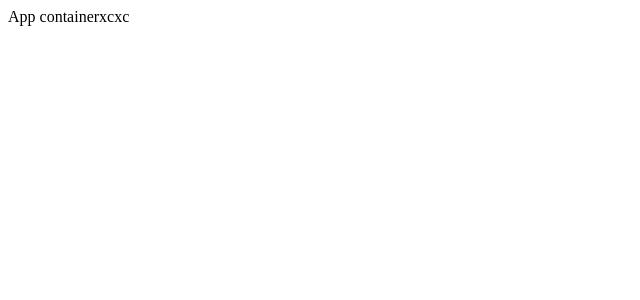
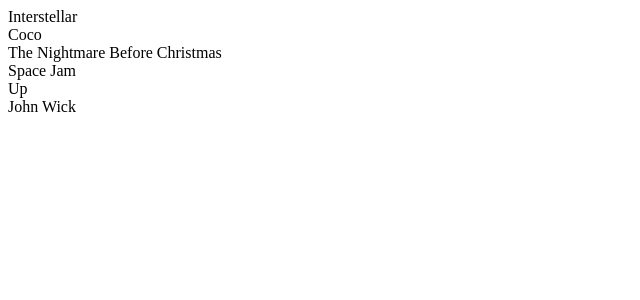
Before and after one commit to prajwol-prajapati/movie-list, a React app: page / in a window 1280 px wide. Shown: the top 300 px of the page, without its empty margins (0-640 px from the left). Built offline with nearby package versions, Linux system fonts and the light colour scheme.

Commit message:
Add movies.json file with list of some movies to be diplayed, use the movie list and display the title for now, update webpack config for absolute ruting

```diff
--- a/src/App.tsx
+++ b/src/App.tsx
@@ -1,8 +1,9 @@
 import React from 'react';
+import Movies from 'movies/views/movies.view';
 
 const App = (): JSX.Element => {
   return <>
-    App containerxcxc
+    <Movies />
   </>
 }
 
--- /dev/null
+++ b/src/movies/components/movie.tsx
@@ -0,0 +1,15 @@
+import { MovieInterface } from "movies/movies.type"
+
+import React from 'react';
+
+interface MoviePropsInterface {
+  movieInfo?: MovieInterface
+}
+
+const Movie: React.FC<MoviePropsInterface> = ({ movieInfo }): JSX.Element => {
+  return <div className="movie-container">
+    {movieInfo?.title}
+  </div>
+}
+
+export default Movie;
--- /dev/null
+++ b/src/movies/movies.json
@@ -0,0 +1,68 @@
+[
+  {
+    "id": 1,
+    "title": "Interstellar",
+    "genre": "Space Movie",
+    "description": "Lorem",
+    "poster": "https://in.bmscdn.com/iedb/movies/images/extra/vertical_logo/mobile/thumbnail/xxlarge/interstellar-et00019066-19-02-2021-02-25-12.jpg",
+    "director": {
+      "name": "Christopher Nolan",
+      "details": "Christopher Edward Nolan CBE (/ˈnoʊlən/; born 30 July 1970) is a British-American film director, producer, and screenwriter. His directorial efforts have grossed more than US$5 billion worldwide, garnered 36 Oscar nominations and 11 wins."
+    }
+  },
+  {
+    "id": 2,
+    "title": "Coco",
+    "genre": "Animated",
+    "description": "Lorem",
+    "poster": "https://upload.wikimedia.org/wikipedia/en/9/98/Coco_%282017_film%29_poster.jpg",
+    "director": {
+      "name": "Lee Unkrich",
+      "details": "Lee Edward Unkrich (born August 8, 1967) is an American director, film editor, screenwriter, and animator. He was a longtime member of the creative team at Pixar, where he started in 1994 as a film editor. He later began directing, first as co-director of Toy Story 2."
+    }
+  },
+  {
+    "id": 3,
+    "title": "The Nightmare Before Christmas",
+    "genre": "Stop Motion",
+    "description": "Jack Skellington, a being from Halloween Town, finds Christmas Town and is instantly enchanted. The situation becomes riveting when his obsession with Christmas leads him to abduct Santa Claus.",
+    "poster": "https://m.media-amazon.com/images/M/MV5BNWE4OTNiM2ItMjY4Ni00ZTViLWFiZmEtZGEyNGY2ZmNlMzIyXkEyXkFqcGdeQXVyMDU5NDcxNw@@._V1_FMjpg_UX1000_.jpg",
+    "director": {
+      "name": "Justin Roiland",
+      "details": "Mark Justin Roiland (born February 21, 1980)[2] is an American voice actor, animator, writer, producer, and director. He is best known as the co-creator of Adult Swim's Rick and Morty and its subsequent franchise"
+    }
+  },
+  {
+    "id": 4,
+    "title": "Space Jam",
+    "genre": "Live-Action",
+    "description": "After Michael Jordan’s retirement, he is abducted by Bugs Bunny from the Looney Tunes group and is asked to play a match to defeat the Nerdlucks, a criminal alien group led by Mister Swackhammer.",
+    "poster": "https://upload.wikimedia.org/wikipedia/en/1/14/Space_jam.jpg",
+    "director": {
+      "name": "Joe Pytka",
+      "details": "Joe Pytka (born November 4, 1938) is an American film, television, commercial and music video director born in Pittsburgh, Pennsylvania.[1][2] He holds the record for the most nominations for the Directors Guild of America Award for Outstanding Directing – Commercials."
+    }
+  },
+  {
+    "id": 5,
+    "title": "Up",
+    "genre": "Animation",
+    "description": "Carl, an old widower, goes off on an adventure in his flying house in search of Paradise Falls, his wife’s dream destination.",
+    "poster": "https://m.media-amazon.com/images/M/MV5BMTk3NDE2NzI4NF5BMl5BanBnXkFtZTgwNzE1MzEyMTE@._V1_FMjpg_UX1000_.jpg",
+    "director": {
+      "name": "Pete Docter",
+      "details": "Peter Hans Docter (born October 9, 1968) is an American animator, film director, screenwriter, producer, voice actor, and chief creative officer of Pixar.[2][3] He is best known for directing the Pixar animated feature films Monsters, Inc. (2001), Up (2009), Inside Out (2015), and Soul (2020), and as a key figure and collaborator at Pixar."
+    }
+  },
+  {
+    "id": 6,
+    "title": "John Wick",
+    "genre": "Action",
+    "description": "John Wick is an American action thriller media franchise created by Derek Kolstad and owned by Summit Entertainment. Keanu Reeves plays John Wick, a retired hitman seeking vengeance for the killing of the dog given to him by his recently-deceased wife.",
+    "poster": "https://upload.wikimedia.org/wikipedia/en/9/98/John_Wick_TeaserPoster.jpg",
+    "director": {
+      "name": "Chad Stahelski",
+      "details": "Chad Stahelski (born September 20, 1968) is an American stuntman and film director. He is known for his work on Buffy the Vampire Slayer and directing the 2014 film John Wick along with David Leitch, as well as solo directing its two sequels."
+    }
+  }
+]
--- /dev/null
+++ b/src/movies/views/movies.view.tsx
@@ -0,0 +1,20 @@
+import React from 'react';
+
+import movieList from 'movies/movies.json';
+import Movie from 'movies/components/movie';
+import { MovieInterface } from 'movies/movies.type';
+
+const Movies = (): JSX.Element => {
+  const movies: MovieInterface[] = movieList || [];
+  console.log(movies);
+
+  return (
+    <div className="movies-container">
+      {
+        movies.map((movie) => <React.Fragment key={movie.id}><Movie movieInfo={movie} /></React.Fragment>)
+      }
+    </div>
+  )
+}
+
+export default Movies;
--- a/tsconfig.json
+++ b/tsconfig.json
@@ -14,7 +14,8 @@
     "resolveJsonModule": true,
     "isolatedModules": true,
     "noEmit": false,
-    "jsx": "preserve"
+    "jsx": "preserve",
+    "baseUrl": "src"
   },
-  "include": ["./src"]
+  "include": ["src"]
 }
--- a/webpack.config.js
+++ b/webpack.config.js
@@ -21,6 +21,7 @@
     ],
   },
   resolve: {
+    modules: [path.resolve(__dirname, "./src"), "node_modules"],
     extensions: [".js", ".jsx", ".json", ".ts", ".tsx"],
   },
   plugins: [
```
Also changed, not shown: src/movies/movies.type.ts (added, +13 -0 lines).
